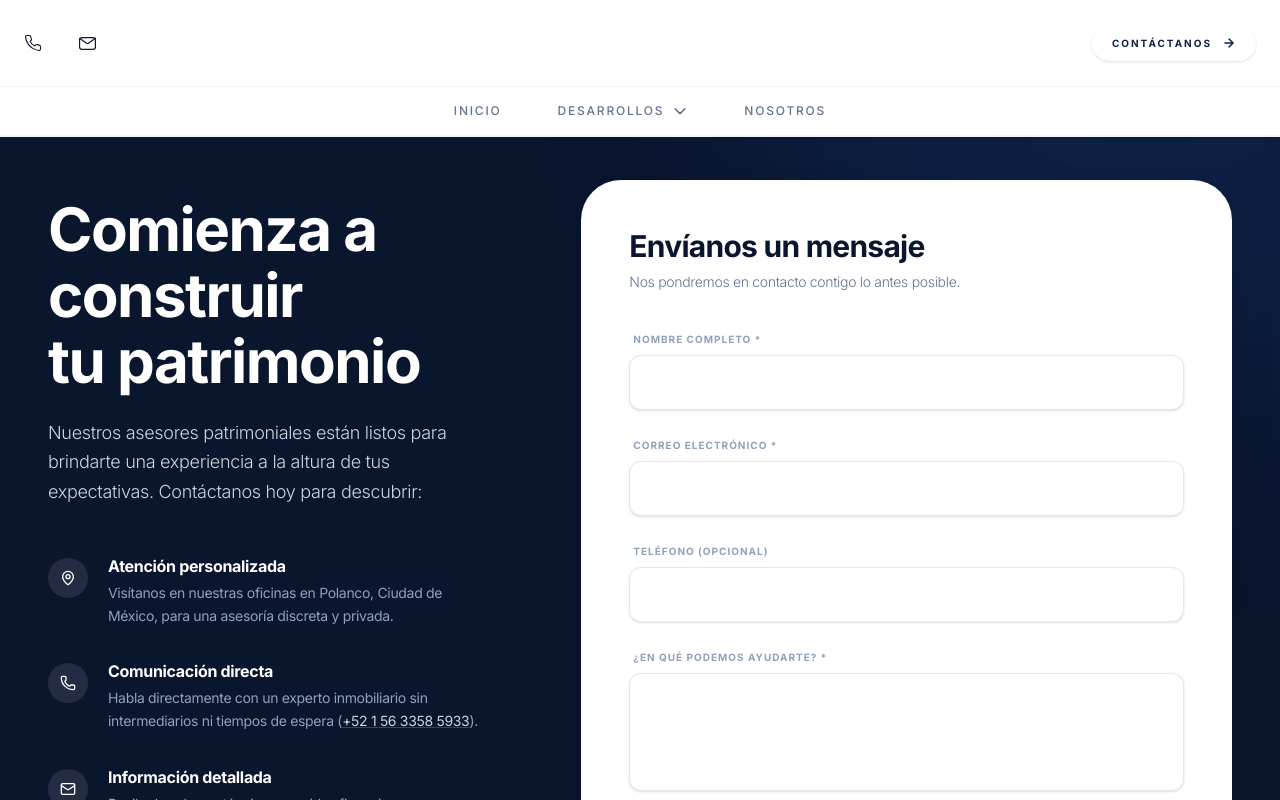
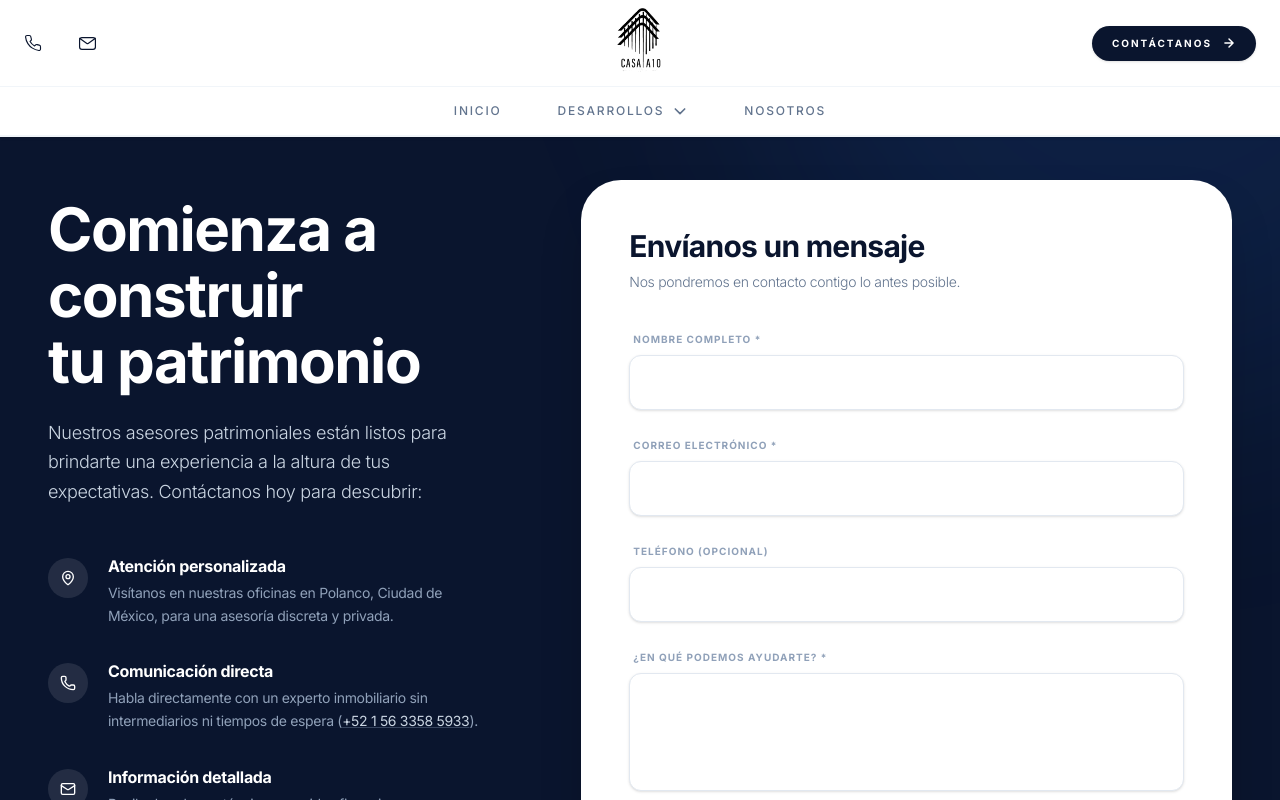
Before and after one commit to Flouviamx/casaa10, a Next.js app: page /contacto in a window 1280 px wide. Shown: the top 800 px of the page. Built offline with nearby package versions, Linux system fonts and the light colour scheme.

Commit message:
fix: ensure logo and contact button use proper contrast colors when navbar is in light mode

```diff
--- a/src/components/layout/Navbar.tsx
+++ b/src/components/layout/Navbar.tsx
@@ -65,12 +65,12 @@ export default function Navbar() {
         <div className="hidden md:grid grid-cols-3 items-center px-6 py-2 max-w-7xl mx-auto">
           {/* Izquierda: Redes/Contacto */}
           <div className="flex items-center justify-start gap-5">
-            <a href="tel:+5215633585933" className="group p-2 -ml-2 rounded-full transition-colors hover:bg-slate-200/20">
+            <a href="tel:+5215633585933" className={`group p-2 -ml-2 rounded-full transition-colors ${(!mobileMenuOpen && (isLightNav || (isScrolled && !isDetail))) ? 'text-[#0a152e] hover:bg-slate-100' : 'text-white hover:bg-slate-200/20'}`}>
               <svg className="w-[18px] h-[18px] transition-transform group-active:scale-95" viewBox="0 0 24 24" fill="none" stroke="currentColor" strokeWidth="1.5" strokeLinecap="round" strokeLinejoin="round">
                 <path d="M22 16.92v3a2 2 0 01-2.18 2 19.79 19.79 0 01-8.63-3.07 19.5 19.5 0 01-6-6 19.79 19.79 0 01-3.07-8.67A2 2 0 014.11 2h3a2 2 0 012 1.72 12.84 12.84 0 00.7 2.81 2 2 0 01-.45 2.11L8.09 9.91a16 16 0 006 6l1.27-1.27a2 2 0 012.11-.45 12.84 12.84 0 002.81.7A2 2 0 0122 16.92z" />
               </svg>
             </a>
-            <a href="mailto:contacto@casaa10.com" className="group p-2 rounded-full transition-colors hover:bg-slate-200/20">
+            <a href="mailto:contacto@casaa10.com" className={`group p-2 rounded-full transition-colors ${(!mobileMenuOpen && (isLightNav || (isScrolled && !isDetail))) ? 'text-[#0a152e] hover:bg-slate-100' : 'text-white hover:bg-slate-200/20'}`}>
               <svg className="w-[19px] h-[19px] transition-transform group-active:scale-95" viewBox="0 0 24 24" fill="none" stroke="currentColor" strokeWidth="1.5" strokeLinecap="round" strokeLinejoin="round">
                 <rect x="2" y="4.5" width="20" height="15" rx="3" />
                 <path d="M2 5.5l9.2 6.5a1.5 1.5 0 001.6 0L22 5.5" />
@@ -88,7 +88,7 @@ export default function Navbar() {
                 height={70}
                 className="transition-all duration-200 object-contain cursor-pointer"
                 style={{
-                  filter: (!mobileMenuOpen && isScrolled && !isDetail) ? 'none' : 'brightness(0) invert(1)'
+                  filter: (!mobileMenuOpen && (isLightNav || (isScrolled && !isDetail))) ? 'brightness(0)' : 'brightness(0) invert(1)'
                 }}
                 priority
               />
@@ -98,9 +98,9 @@ export default function Navbar() {
           {/* Derecha: Contacto */}
           <div className="flex justify-end">
             <Link href="/contacto" className={`group flex items-center gap-2.5 px-5 py-2.5 rounded-full text-[10px] font-bold tracking-[0.2em] uppercase transition-all duration-300 shadow-sm active:scale-95 ${
-              (!mobileMenuOpen && isScrolled && !isDetail)
-                ? "bg-[#0f2146] text-white hover:bg-[#1a3668] shadow-[0_4px_10px_rgba(15,33,70,0.15)]"
-                : "bg-white text-[#0f2146] hover:bg-white/90 shadow-[0_4px_10px_rgba(0,0,0,0.1)]"
+              (!mobileMenuOpen && (isLightNav || (isScrolled && !isDetail)))
+                ? "bg-[#0a152e] text-white hover:bg-[#1a3668] shadow-[0_4px_10px_rgba(10,21,46,0.15)]"
+                : "bg-white text-[#0a152e] hover:bg-white/90 shadow-[0_4px_10px_rgba(0,0,0,0.1)]"
             }`}>
               Contáctanos
               <svg className="w-3.5 h-3.5 transform group-hover:translate-x-1 transition-transform duration-300" fill="none" stroke="currentColor" viewBox="0 0 24 24">
@@ -171,7 +171,7 @@ export default function Navbar() {
               height={60}
               className="object-contain"
               style={{
-                filter: (!mobileMenuOpen && isScrolled && !isDetail) ? 'none' : 'brightness(0) invert(1)'
+                filter: (!mobileMenuOpen && (isLightNav || (isScrolled && !isDetail))) ? 'brightness(0)' : 'brightness(0) invert(1)'
               }}
               priority
             />
```
